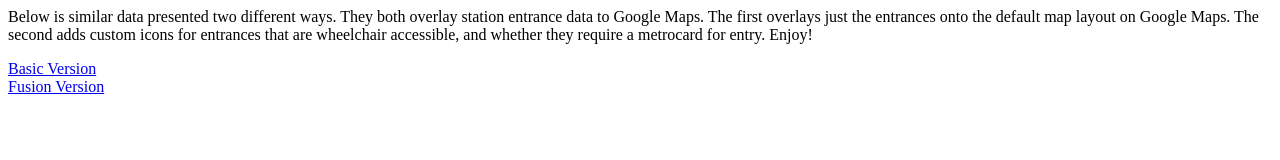
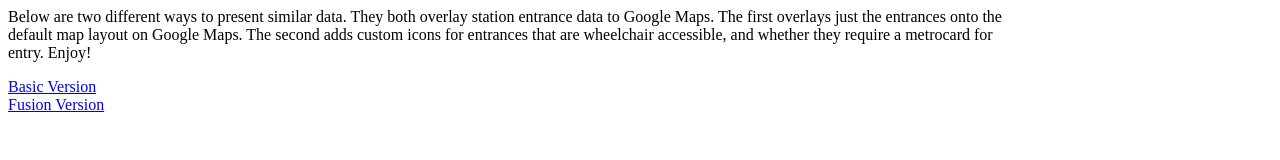
Before and after one commit to skormos/mta-stations, a plain HTML site: page index.html in a window 1280 px wide. Drawn offline with Linux system fonts and the light colour scheme.

Commit message:
Update index.html

```diff
--- a/index.html
+++ b/index.html
@@ -1,7 +1,7 @@
 <html>
 <body>
-  <p>
-    Below is similar data presented two different ways. They both overlay station entrance data to Google Maps.
+  <p style="width:80%">
+    Below are two different ways to present similar data. They both overlay station entrance data to Google Maps.
     The first overlays just the entrances onto the default map layout on Google Maps. The second adds custom icons
     for entrances that are wheelchair accessible, and whether they require a metrocard for entry. Enjoy!
   </p>
```
